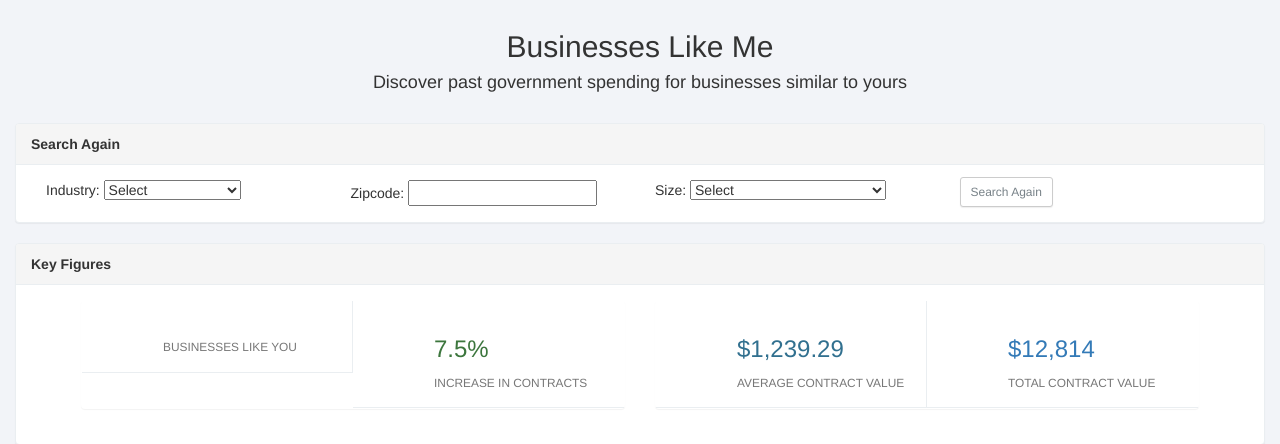
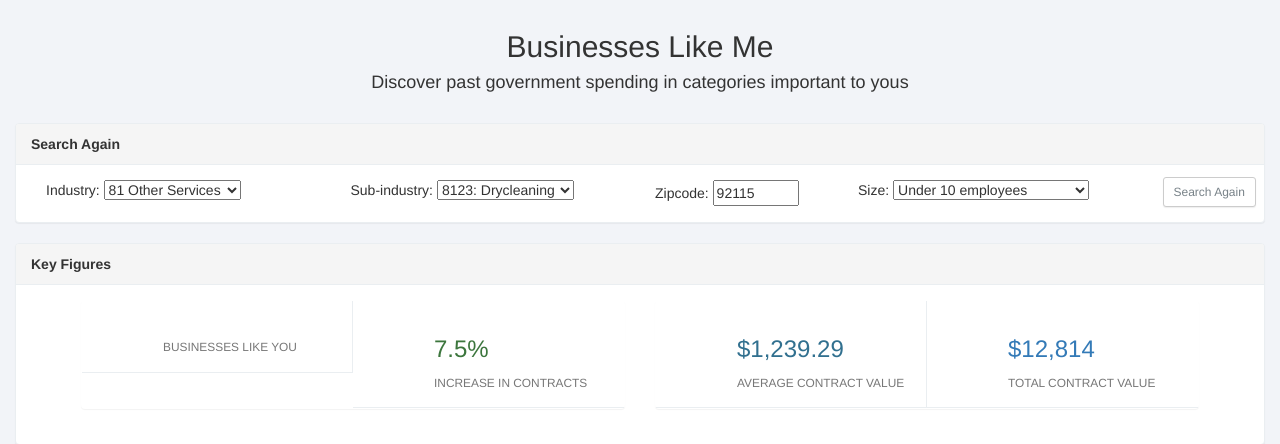
Before and after one commit to wlong0827/treasury-sb-search, a Flask app: template templates/dashboard.html in a window 1280 px wide. Shown: the top 444 px of the page. Run offline with Flask 2, Linux system fonts and the light colour scheme; the template is opened without the code that fills it, so the values that code supplies are empty; some libraries are stand-ins or nearby versions.

Commit message:
apply changes for final demo

```diff
--- a/templates/dashboard.html
+++ b/templates/dashboard.html
@@ -44,7 +44,7 @@
                       <div class="col-sm-6">
                       <center>
                         <p class="h2 font-bold m-t">Businesses Like Me</p>
-                        <p class="h4 font-bold m-t">Discover past government spending for businesses similar to yours</p>
+                        <p class="h4 font-bold m-t">Discover past government spending in categories important to yous</p>
                       </center>
                       <!-- <center><large style="font-size:20px">Searching near <i class="fa fa-map-marker fa-lg text-primary"></i> <ins id="city"></ins>, <ins id="state"></ins></large></center> -->
                     </div>
@@ -80,27 +80,61 @@
                                <option>62  Health Care and Social Assistance   </option>
                                <option>71  Arts, Entertainment, and Recreation</option>
                                <option>72  Accommodation and Food Services</option>
-                       <option>81  Other Services (except Public Administration)</option>
+                               <option selected="selected">81  Other Services (except Public Administration)</option>
                                <option>92  Public Administration</option>
                             </select>
 
                           </div>
                         <div class="col-md-3">
+                            <span>Sub-industry:</span>
+                        <select name="naics4" style="width:50%; ">
+                          <option>Select</option>
+  <!--
+                          <option>5411: Legal Services</option>
+                          <option>5412: Accounting, Tax Preparation, Bookkeeping, and Payroll Services</option>
+                          <option>5413: Architectural, Engineering, and Related Services</option>
+                          <option>5414: Specialized Design Services</option>
+                          <option>5415: Computer Systems Design and Related Services</option>
+                          <option>5416: Management, Scientific, and Technical Consulting Services</option>
+                          <option>5417: Scientific Research and Development Services</option>
+                          <option>5418: Advertising, Public Relations, and Related Services</option>
+                          <option>5419: Other Professional, Scientific, and Technical Services</option>
+  -->
+
+
+                          <option>8111: Automotive Repair and Maintenance</option>
+                          <option>8112: Electronic and Precision Equipment Repair and Maintenance</option>
+                          <option>8113: Commercial and Industrial Machinery and Equipment (except Automotive and Electronic) Repair and Maintenance</option>
+                          <option>8114: Personal and Household Goods Repair and Maintenance</option>
+                          <option>8121: Personal Care Services</option>
+                          <option>8122: Death Care Services</option>
+                          <option selected="selected">8123: Drycleaning and Laundry Services</option>
+                          <option>8129: Other Personal Services</option>
+                          <option>8131: Religious Organizations</option>
+                          <option>8132: Grantmaking and Giving Services</option>
+                          <option>8133: Social Advocacy Organizations</option>
+                          <option>8134: Civic and Social Organizations</option>
+                          <option>8139: Business, Professional, Labor, Political, and Similar Organizations</option>
+                          <option>8141: Private Households</option>
+                      </select>
+                    </div>
+
+                          <div class="col-md-2">
                             <span>Zipcode:</span>
-                            <input type="text" name="location"></input>
+                            <input type="text" name="location" value="92115" style="width:50%"></input>
                           </div>
                           <div class="col-md-3">
                             <span>Size:</span>
                             <select>
                               <option>Select</option>
-                      <option>Under 10 employees</option>
+                      <option selected="selected">Under 10 employees</option>
                       <option>Between 10 - 49 employees</option>
                         <option>Between 50 - 99 employees</option>
                       <option>Over 100 employees</option>
                             </select>
                           </div>
 
-                          <div class="col-md-3">
+                          <div class="col-md-1">
                             <a href="/" type="submit" class="btn btn-sm btn-default" style="margin-top:-3px">Search Again</a>
 
                           </div>
```
Also changed, not shown: templates/template.html (+7 -7 lines). Lines whose indentation alone changed are shown as unchanged.
